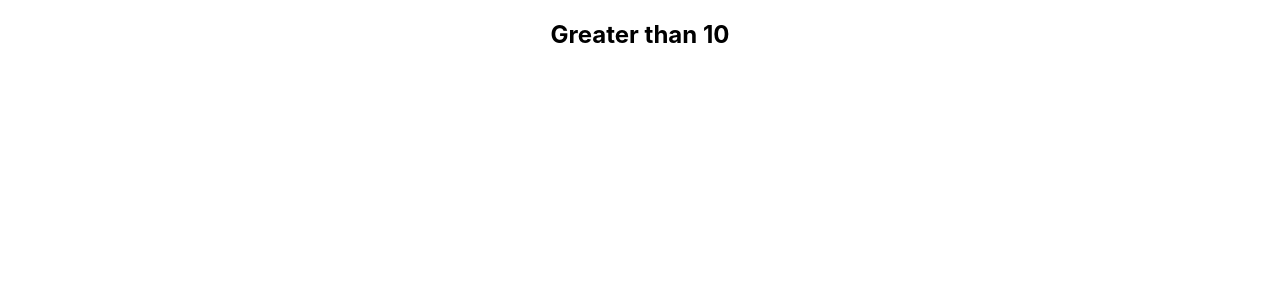
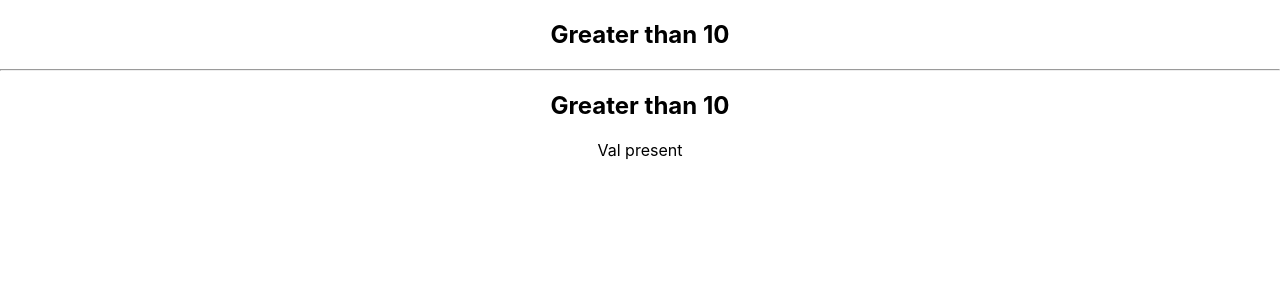
Before and after one commit to aprricod/react_homework6, a React (Create React App) app: page / in a window 1280 px wide. Shown: the top 300 px of the page. Built offline with nearby package versions, Linux system fonts and the light colour scheme.

Commit message:
тернарный оператор и &&

```diff
--- a/src/App.js
+++ b/src/App.js
@@ -1,10 +1,13 @@
 import "./App.css";
 import Variant1 from "./Components/Variant1";
+import Variant2 from "./Components/Variant2";
 
 function App() {
   return (
     <div className="App">
       <Variant1></Variant1>
+      <hr />
+      <Variant2></Variant2>
     </div>
   );
 }
--- /dev/null
+++ b/src/Components/Variant2.js
@@ -0,0 +1,15 @@
+import React from "react";
+
+const Variant2 = () => {
+  const val = 10;
+  return (
+    <div>
+      {/* тернарный оператор */}
+      {val >= 10 ? <h2>Greater than 10</h2> : <h2>Less than 10</h2>}
+      {/* двойной && */}
+      {val && <span>Val present</span>}
+    </div>
+  );
+};
+
+export default Variant2;
--- a/src/index.js
+++ b/src/index.js
@@ -1,8 +1,7 @@
 import React from "react";
 import ReactDOM from "react-dom";
+import App from "./App";
 import "./index.css";
-import App from "./App";
-import reportWebVitals from "./reportWebVitals";
 
 ReactDOM.render(
   <React.StrictMode>
@@ -10,8 +9,3 @@ ReactDOM.render(
   </React.StrictMode>,
   document.getElementById("root")
 );
-
-// If you want to start measuring performance in your app, pass a function
-// to log results (for example: reportWebVitals(console.log))
-// or send to an analytics endpoint. Learn more: https://bit.ly/CRA-vitals
-reportWebVitals();
```
